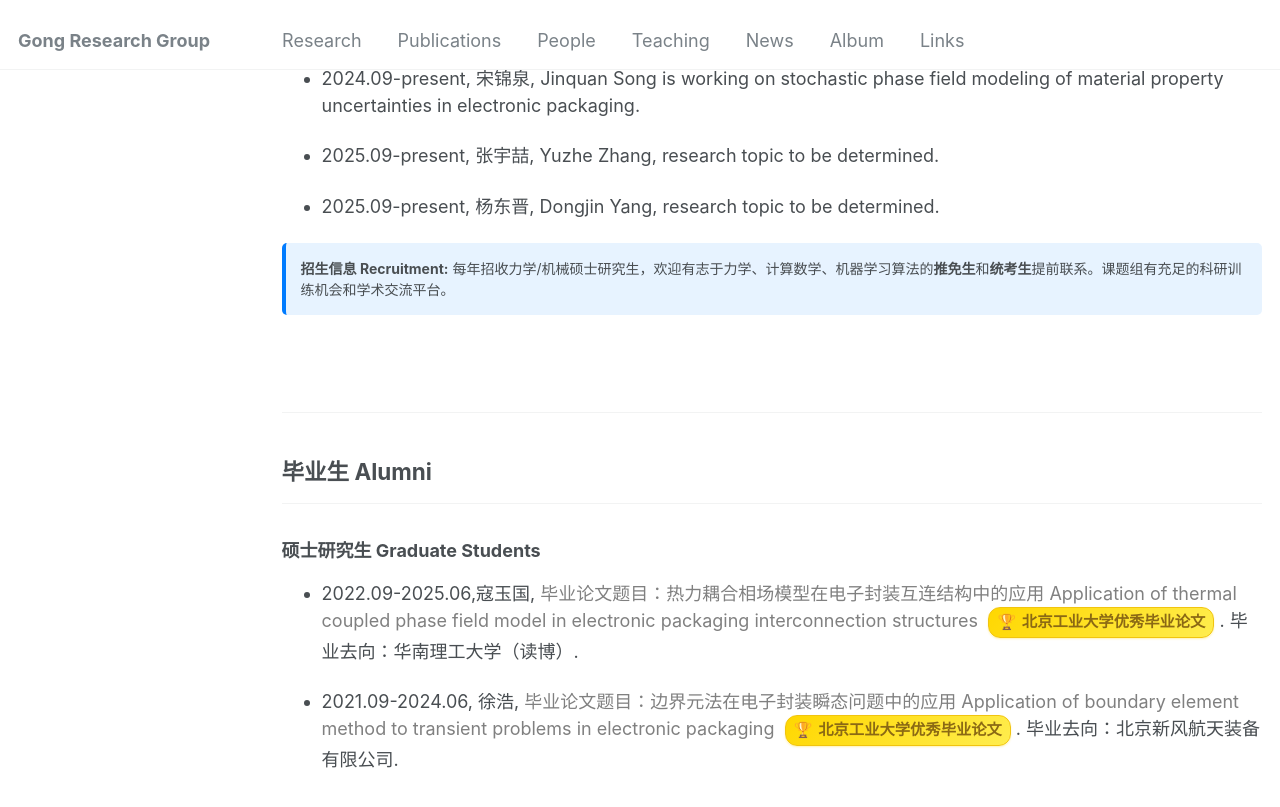
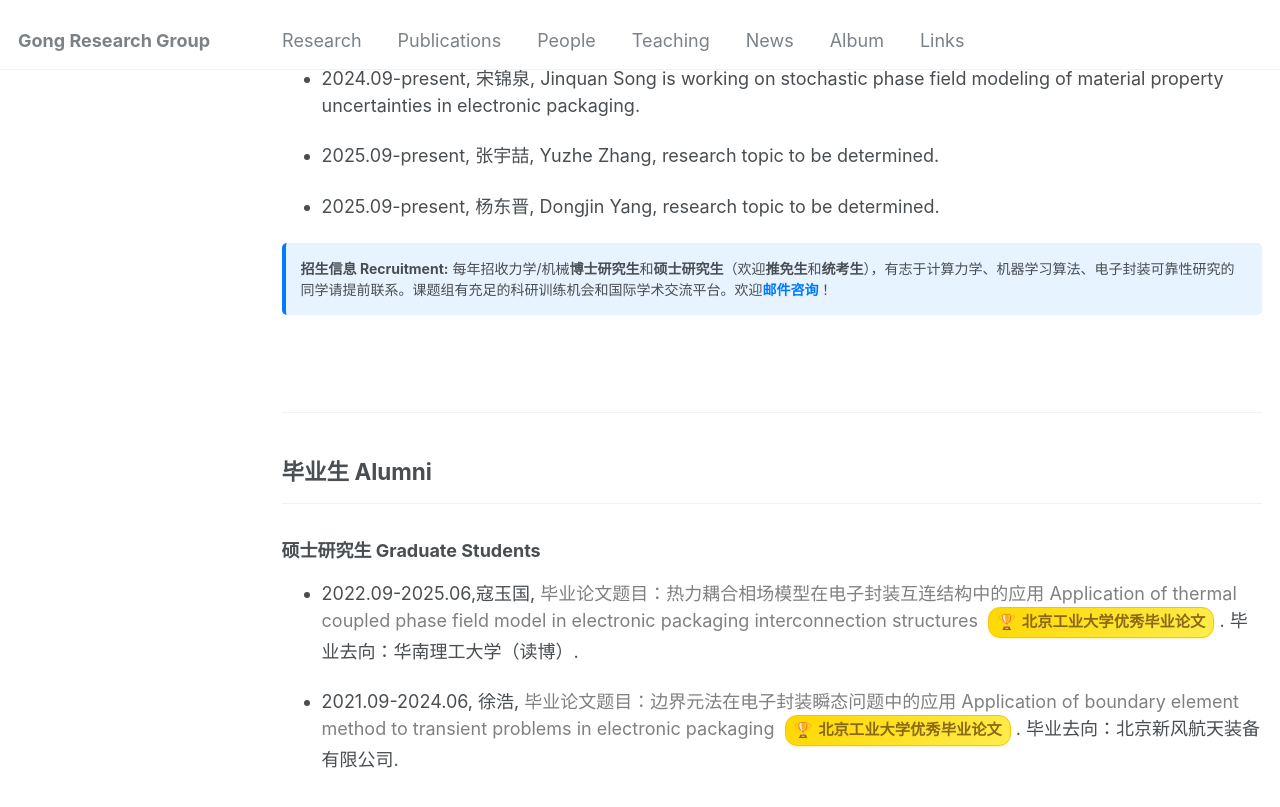
Before and after one commit to yanpeng-gong/yanpeng-gong.github.io, a Jekyll site: the page built from _people/people.md, in a window 1280 px wide and 900 px high, scrolled down 546 px. Shown: the top 807 px of the window. Built offline with Jekyll 4.4.1, drawn with Linux system fonts in a browser that asks for light colours.

Commit message:
update招生信息

```diff
--- a/_people/people.md
+++ b/_people/people.md
@@ -48,7 +48,7 @@ collection: people
 <!-- 在页面位置添加招生说明（更有效） -->
 <div style="background: #e7f3ff; border-left: 4px solid #007bff; padding: 15px; margin: 20px 0; border-radius: 5px;">
   <p style="margin: 0; font-size: 14px;">
-    <strong>招生信息 Recruitment:</strong> 每年招收力学/机械硕士研究生，欢迎有志于力学、计算数学、机器学习算法的<strong>推免生</strong>和<strong>统考生</strong>提前联系。课题组有充足的科研训练机会和学术交流平台。
+    <strong>招生信息 Recruitment:</strong> 每年招收力学/机械<strong>博士研究生</strong>和<strong>硕士研究生</strong>（欢迎<strong>推免生</strong>和<strong>统考生</strong>），有志于计算力学、机器学习算法、电子封装可靠性研究的同学请提前联系。课题组有充足的科研训练机会和国际学术交流平台。欢迎<a href="mailto:yanpeng.gong@bjut.edu.cn" style="text-decoration:none;color:#007bff;"><strong>邮件咨询</strong></a>！
   </p>
 </div>
 
```
